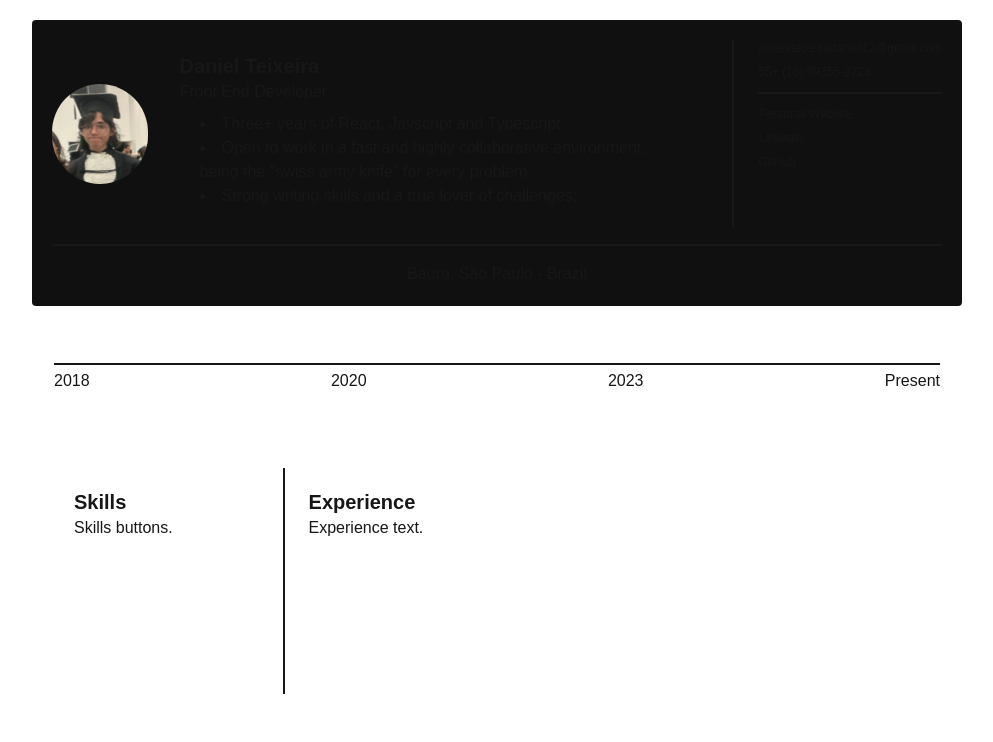
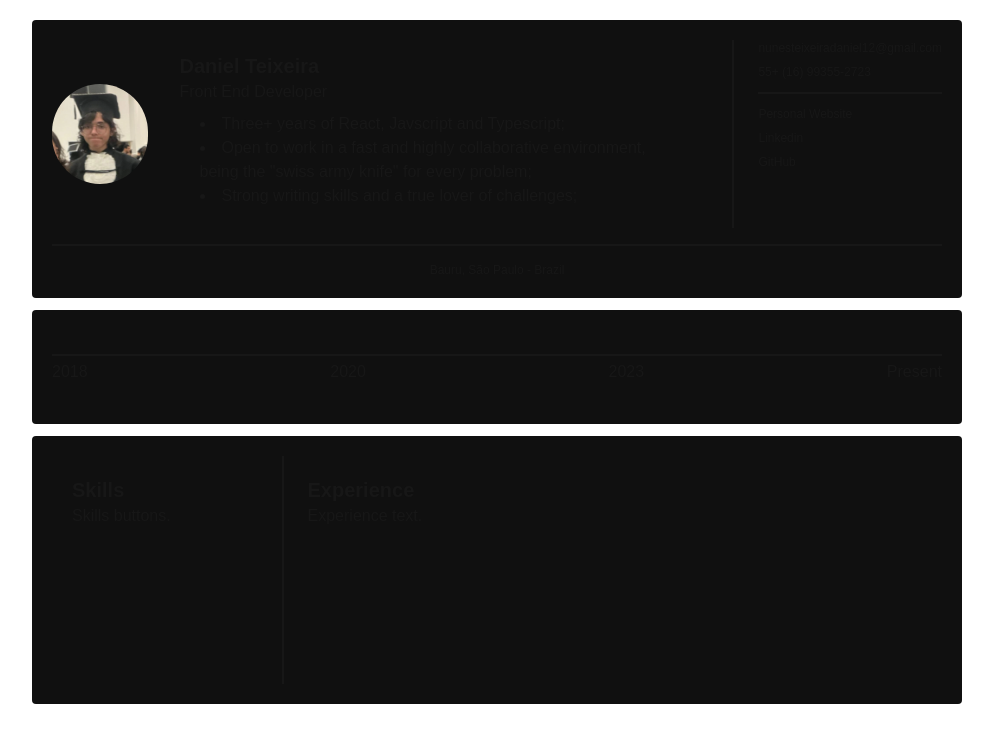
Before and after one commit to nobody-but-me/resume, a Next.js app: page / in a window 1280 px wide. Shown: the top 742 px of the page, without its empty margins (143-1136 px from the left). Built offline with nearby package versions, Linux system fonts and the light colour scheme.

Commit message:
Making panels background gray.

```diff
--- a/app/page.tsx
+++ b/app/page.tsx
@@ -6,7 +6,6 @@ import picture from "../public/resume-picture.webp";
 function Header() {
   return (
     <section className="w-full h-auto p-5 flex flex-col gap-3 bg-[#101010] rounded-sm"> {/* TODO: make this whole layout responsible. */}
-      {/* TODO: DIV hell */}
       <div className="w-full h-full flex flex-row gap-5 justify-between">
         <section className="h-full flex flex-col justify-center items-center">
 	  <img src={picture.src} alt="pipi(picture-picture)" className="w-[160px] h-[100px] rounded-full" /> {/* TODO: prepare another picture. */}
@@ -34,14 +33,14 @@ function Header() {
 	</div>
       </div>
       <div className="h-[1px  border-1 border-solid border-[--foreground] mb-1 mt-1 p-0"></div>
-      <nav className="w-full h-1/4 flex flex-row justify-center">Bauru, São Paulo - Brazil</nav>
+      <nav className="w-full h-1/4 flex flex-row justify-center text-xs">Bauru, São Paulo - Brazil</nav>
     </section>
   );
 }
 
 function Timeline() {
   return (
-    <section className="w-full h-[250px] p-5 flex flex-col justify-center border-2 border-solid border-white rounded-sm">
+    <section className="w-full h-[250px] p-5 flex flex-col justify-center bg-[#101010] rounded-sm">
       <div className="h-[1px] border-1 border-solid border-[--foreground] mb-1 mt-1 p-0"></div> {/* Timeline main line */}
       <div className="flex flex-row justify-between">
         <span>2018</span>
@@ -55,7 +54,7 @@ function Timeline() {
 
 function Experience() {
   return (
-    <section className="w-full h-full p-5 flex flex-row justify-center border-2 border-solid border-white rounded-sm">
+    <section className="w-full h-full p-5 flex flex-row justify-center bg-[#101010] rounded-sm">
       <section className="w-1/3 h-full p-5"> {/* Filters */}
         <span className="text-xl font-bold">Skills</span>
 	<p>
```
